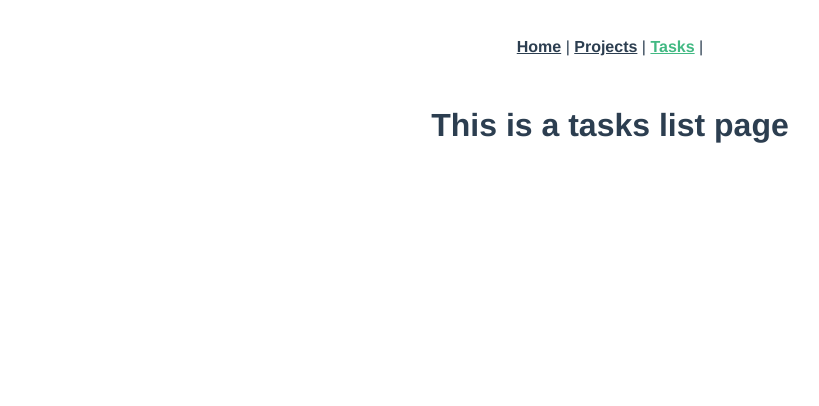
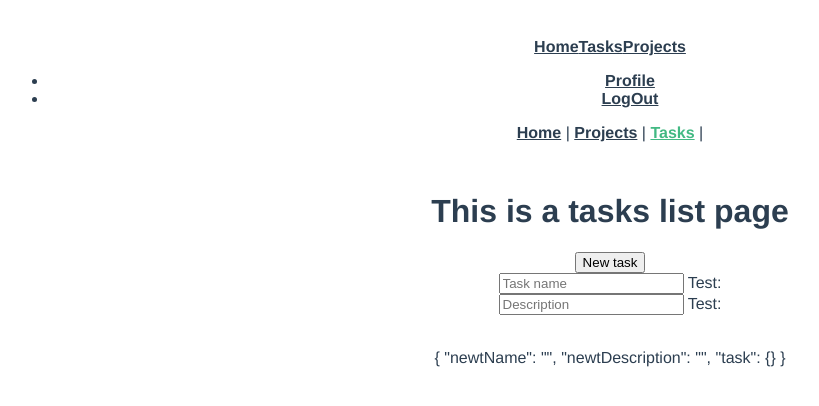
Before and after one commit to BendiKiss/BendiKiss-PWA_Proj.Man.Sys_Frontend, a Vue app in the folder frontend/: page /tasks in a window 1280 px wide. Shown: the top 406 px of the page, without its empty margins (30-849 px from the left). Built offline with nearby package versions, Linux system fonts and the light colour scheme.

Commit message:
expended routes and modules with tasks

```diff
--- a/frontend/src/App.vue
+++ b/frontend/src/App.vue
@@ -1,11 +1,23 @@
 <template>
   <div id="nav">
+    <Nav></Nav>
     <router-link to="/">Home</router-link> |
     <router-link to="/projects">Projects</router-link> |
     <router-link to="/tasks">Tasks</router-link> |
   </div>
   <router-view/>
 </template>
+
+<script>
+import Nav from './components/Nav.vue'
+
+export default {
+  name: 'App',
+    components: {
+      Nav
+    }
+}
+</script>
 
 <style lang="scss">
 
--- a/frontend/src/components/Nav.vue
+++ b/frontend/src/components/Nav.vue
@@ -0,0 +1,31 @@
+<template>
+    <nav class="navbar navbar-expand navbar-dark fixed-top">
+        <div class="container">
+            <a href="#" class="navbar-brand">Home</a>
+            <a href="#" class="navbar-brand">Tasks</a>
+            <a href="#" class="navbar-brand">Projects</a>
+            <div class="collapse navbar-collapse">
+                <ul class="navbar-nav ml-auto">
+                    <li class="nav-item">
+                        <a href="#">Profile</a>
+                    </li>
+                    <li class="nav-item">
+                        <a href="#">LogOut</a>
+                    </li>
+                </ul>
+            </div>
+        </div>
+    </nav>
+
+</template>
+
+<script>
+export default  {
+      name: 'Nav'
+
+}
+</script>
+
+<style lang="scss" scoped>
+
+</style>
--- a/frontend/src/components/Project.List.vue
+++ b/frontend/src/components/Project.List.vue
@@ -11,7 +11,7 @@
                 </li>
             </ul>
             <ul class="project-grid">
-                <li v-for="project in pState.projects" :key="project._id">
+                <li v-for="project in pState.project" :key="project._id">
                     <RouterLink :to="`/project/${project._id}`">
                         <img src="" alt="">
                         <h3>{{ project.title }}</h3>
--- a/frontend/src/modules/project.js
+++ b/frontend/src/modules/project.js
@@ -46,7 +46,7 @@ const getTodos = () => {
     catch(error) {
         console.log(error)
     }
-}
+};
 /*
   const GetAllTodos = async () => {
     try {
@@ -76,7 +76,7 @@ const getTodos = () => {
     }
     fetch("http://localhost:2000/project/new", requestOptions)
     .then(getAllProjects)
-}
+};
 
 /*
   const newTodo = () => {
@@ -101,7 +101,7 @@ const getTodos = () => {
 
     fetch("http://localhost:2000/project/delete/" + _id , { method: "DELETE"})
     .then(getAllProjects)
-}
+};
 
 /*
   const deleteTodo = (_id) => {
--- a/frontend/src/modules/task.js
+++ b/frontend/src/modules/task.js
@@ -0,0 +1,98 @@
+import { reactive, computed } from 'vue'
+import { useRoute , useRouter } from 'vue-router'
+
+const getTasks = () => {
+
+    const route = useRoute();
+    const router = useRouter();
+
+    const taskId = computed(() => route.params.id)
+    console.log("taskId: ", taskId)
+
+    const tState = reactive({
+        newtName: '',
+        newtDescription: '',
+        task: {}
+    });
+
+    const getAllTasks = async () => {
+        try{
+            // online swagger link here - https://pwa-backend-mg85.onrender.com/api/
+            await fetch("http://localhost:2000/api/task", {method: 'GET'})
+            .then(res => res.json())
+            .then(data =>{
+                tState.task = data
+            })
+        }
+        catch(error) {
+            console.log(error)
+        }
+    }
+
+    const newTask = () => {
+        const requestOptions = {
+            method: "POST",
+            header: {
+                "Content-Type": "applocation/json"
+                //"auth-token": pState.token.
+            },
+            body: JSON.stringify({
+                name: tState.value.newtName,
+                descrioption: tState.value.newtDescription
+            })
+        }
+        fetch("http://localhost:2000/task/new", requestOptions)
+        .then(getAllTasks)
+    };
+
+    const deleteTask = (_id) => {
+
+        fetch("http://localhost:2000/task/delete/" + _id , { method: "DELETE"})
+        .then(getAllTasks)
+    };
+
+    const editTask = () => {
+        const requestOptions = {
+            method: "PUT",
+            header: {
+                "Content-Type": "applocation/json"
+                //"auth-token": pState.token.
+            },
+            body: JSON.stringify({
+                name: tState.value.newtName,
+                descrioption: tState.value.newtDescription
+            })
+        }
+        fetch("http://localhost:2000/task/update/" + taskId.value, requestOptions)
+        .then(res => res.body)
+        .then(res => {console.log(res)})
+        router.push('/task')
+    };
+
+    const task = reactive({})
+    const getSpecificTask = async () => {
+        try{
+            fetch("http://localhost:2000/task")
+            .then(res => res.json())
+            .then(data => {
+                task.value = data.filter(p => p._id ===taskId.value)
+            })
+        }
+        catch(error){
+            console.log(error)
+        }
+    };
+
+    return{
+        task,
+        taskId,
+        tState,
+        newTask,
+        editTask,
+        deleteTask,
+        getAllTasks,
+        getSpecificTask
+    }
+}
+
+export default getTasks
--- a/frontend/src/views/TaskListView.vue
+++ b/frontend/src/views/TaskListView.vue
@@ -1,5 +1,50 @@
 <template>
-  <div class="tasks">
+  <div>
     <h1>This is a tasks list page</h1>
+    <button @click="newTask()">New task</button>
+    <br>
+    <input type="text" placeholder="Task name" v-model="tState.newtName">
+    <span> Test: {{ tState.newtName }} </span>
+    <br>
+    <input type="text" placeholder="Description" v-model="tState.newtDescription">
+    <span> Test: {{ tState.newtDescription }} </span>
+
+    <br>
+    <div v-for="task in tState.tasks" :key="task._id">
+      <router-link :to="`/task/${task._id}`">
+        <h4>
+          {{ task.name }}
+        </h4>
+        <p>
+          {{ task.description }}
+        </p>
+        <button @click="editTask(task._id)">Edit</button>
+      </router-link>
+
+      <button @click="deleteTask(task._id)">Delete</button>
+    </div>
+    <br>
+    <p>{{ tState }}</p>
+
+
   </div>
 </template>
+
+<script>
+import task from '../modules/task'
+import { onMounted } from 'vue';
+
+  export default{
+
+    setup() {
+      const { tState, getAllTasks, newTask, editTask, deleteTask } = task ()
+
+      onMounted( async() => {
+        await getAllTasks
+      })
+
+      return { tState, getAllTasks, newTask, editTask, deleteTask }
+    }
+  }
+
+</script>
```
